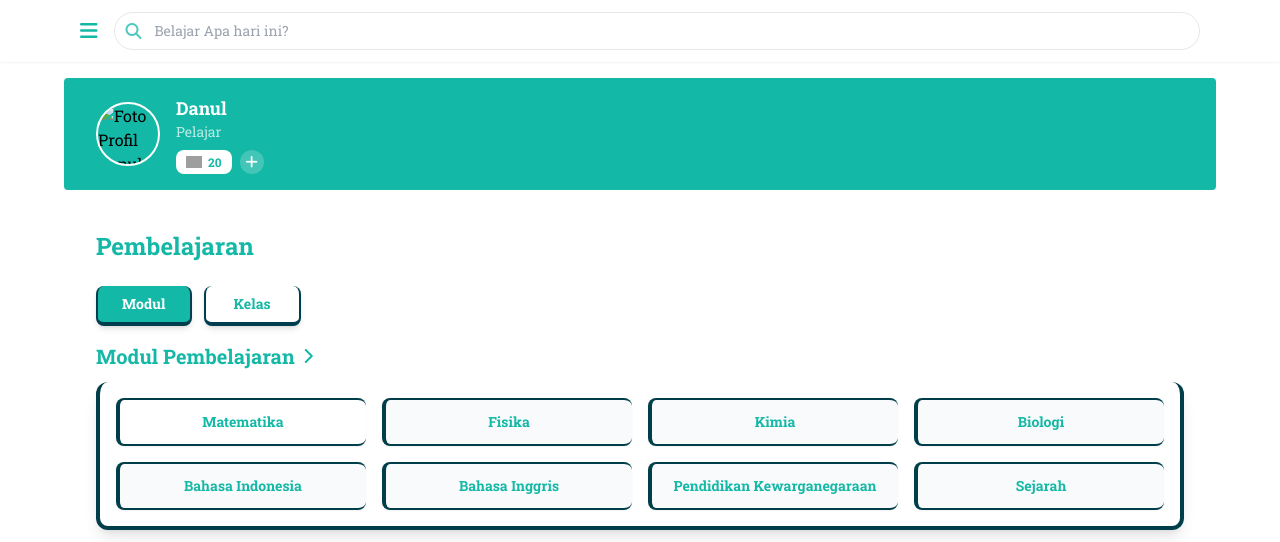
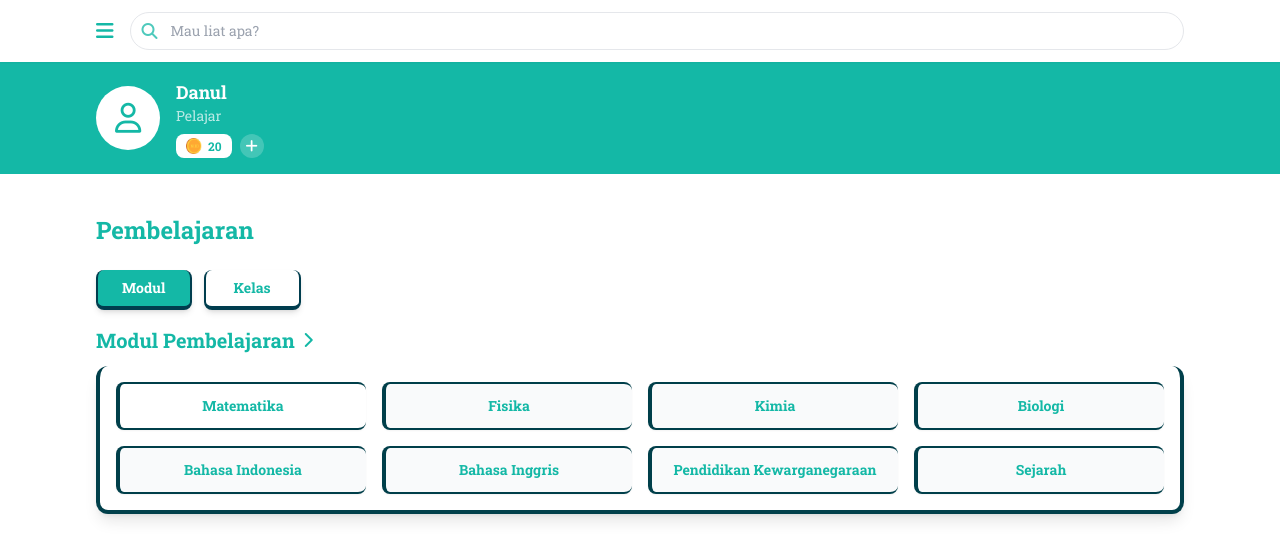
Before and after one commit to NasiHangat/Ngajar.id, a PHP site: page /Murid/murid_dashboard.php in a window 1280 px wide. Shown: the top 542 px of the page. Run offline with PHP 8.4, Linux system fonts and the light colour scheme; a user stored in the database is signed in; some libraries are stand-ins or nearby versions; grey boxes are pictures that could not be loaded.

Commit message:
Update murid_dashboard.php

```diff
--- a/Murid/murid_dashboard.php
+++ b/Murid/murid_dashboard.php
@@ -17,42 +17,42 @@ if ($_SESSION['role'] !== 'murid') {
     <link href="https://fonts.googleapis.com/css2?family=Roboto+Slab:wght@400;700&display=swap" rel="stylesheet">
     <link rel="stylesheet" href="https://cdnjs.cloudflare.com/ajax/libs/font-awesome/6.4.0/css/all.min.css">
 </head>
-<body class="bg-white-50 font-roboto">
+<body>
     <header class="bg-white shadow-sm sticky top-0 z-30">
-    <div class="max-w-6xl mx-auto px-4 py-3 flex items-center space-x-3 sm:space-x-4">
+        <div class="max-w-6xl mx-auto px-4 sm:px-8 py-3 flex items-center space-x-3 sm:space-x-4">
             <div>
                 <button id="hamburgerButton" class="text-teal-500">
                     <i class="fas fa-bars text-xl"></i>
                 </button>
             </div>
             <div class="flex-grow">
-            <div class="flex-grow"> <div class="relative">
-                        <input type="text" placeholder="Belajar Apa hari ini?"
-                            class="bg-search border border-teal=500-lighter text-sm rounded-full
-                                    py-2 px-4 pl-10 focus:outline-none focus:border-teal=500
-                                    block w-full transition-all">
+                <div class="relative">
+                    <input type="text"
+                            placeholder="Mau liat apa?"
+                            class="bg-search border border-teal-500-lighter text-sm rounded-full py-2 px-4 pl-10
+                                focus:outline-none focus:border-teal-500 block w-full transition-all">
                     <div class="absolute inset-y-0 left-0 pl-3 flex items-center pointer-events-none">
                         <i class="fas fa-search text-teal-500 opacity-75"></i>
                     </div>
                 </div>
             </div>
         </div>
+    </header>
+
+    <?php include "../Includes/sidebar.php"?>
+
+    <div class="bg-teal-500 py-4">
+        <div class="max-w-6xl mx-auto px-4 sm:px-8 flex items-start justify-between">
+            <div class="flex items-center space-x-4">
+                <div class="w-14 h-14 sm:w-16 sm:h-16 rounded-full bg-white flex items-center justify-center">
+                    <i class="fa-regular fa-user text-teal-500 text-3xl"></i>
                 </div>
-    </header>
-    <?php include "../Includes/sidebar.php"?>
-    <div class="bg-white py-4">
-    <div class="max-w-6xl bg-gray-100 mx-auto px-4 py-12 bg-teal-500 py-4 rounded">
-        <div class="max-w-6xl mx-auto px-4 flex items-start justify-between">
-            <div class="flex items-center space-x-4">
-                <img src="https://via.placeholder.com/56" alt="Foto Profil Danul"
-                    class="w-14 h-14 sm:w-16 sm:h-16 rounded-full border-2 border-white object-cover">
                 <div class="text-white">
-                    <h2 class="font-bold text-base sm:text-lg leading-tight ">Danul</h2>
+                    <h2 class="font-bold text-base sm:text-lg leading-tight">Danul</h2>
                     <p class="text-white-200 opacity-70 text-xs sm:text-sm leading-tight">Pelajar</p>
-                    <!-- Token dan tombol tambah diletakkan di bawah -->
                     <div class="mt-2 flex items-center space-x-2">
                         <div class="bg-white text-teal-500 text-xs font-semibold px-2.5 py-1 rounded-lg flex items-center">
-                            <img src="coin.png" class="mr-1.5 w-4"></img> 20
+                            <img src="../img/coin.png" class="mr-1.5 w-4"> 20
                         </div>
                         <button class="bg-white bg-opacity-20 hover:bg-opacity-30 text-white rounded-full w-5 h-5 sm:w-6 sm:h-6 flex items-center justify-center">
                             <i class="fas fa-plus text-sm"></i>
@@ -105,40 +105,108 @@ if ($_SESSION['role'] !== 'murid') {
                         </a>
                     </div>
                 </div>
+            </div>
         </section>
+
         <div class="grid grid-cols-1 lg:grid-cols-2 gap-8">
-                <!-- Modul Premium -->
             <section>
                 <div class="flex items-center justify-between mb-4">
-                        <h3 class="text-xl font-bold tteal-500">Modul Premium</h3>
-                        <a href="#" class="text-teal-500 text-sm font-bold flex items-center"><i class="fas fa-chevron-right ml-2 text-xs"></i></a>
+                    <h3 class="text-xl font-bold text-teal-500">Modul Premium</h3>
+                    <a href="#" class="text-teal-500 text-sm font-bold flex items-center">Lihat Semua <i class="fas fa-chevron-right ml-2 text-xs"></i></a>
                 </div>
                 <div class="relative">
                     <div class="absolute top-2 right-2 w-full h-full bg-[#003F4A] rounded-lg z-0"></div>
-                        <div class="relative w-full bg-white border-4 border-[#003F4A] rounded-lg z-10 p-5">
+                    <div class="relative w-full h-full bg-white border-4 border-[#003F4A] rounded-lg z-10 p-5 space-y-3">
                         <div class="grid grid-cols-1 sm:grid-cols-2 gap-5">
-                                <div class="flex items-center space-x-4"><div class="bg-teal-500 text-white font-bold p-4 py-8 border-l-8 border-[#003F4A] rounded-lg shadow-md">UTBK</div><div><p class="text-teal-500 font-bold">Tes soal UTBK</p><div class="flex items-center text-sm mt-1"><img src="coin.png" class="mr-1.5"></img><p class="text-teal-500 font-bold">100</p></div></div></div>
-                                <div class="flex items-center space-x-4"><div class="bg-teal-500 text-white font-bold p-4 py-8 border-l-8 border-[#003F4A] rounded-lg shadow-md">CPNS</div><div><p class="text-teal-500 font-bold">Tes soal CPNS</p><div class="flex items-center text-sm mt-1"><img src="coin.png" class="mr-1.5"></img><p class="text-teal-500 font-bold">100</p></div></div></div>
-                                <div class="flex items-center space-x-4"><div class="bg-teal-500 text-white font-bold p-4 py-8 border-l-8 border-[#003F4A] rounded-lg shadow-md">BUMN</div><div><p class="text-teal-500 font-bold">Tes soal BUMN</p><div class="flex items-center text-sm mt-1"><img src="coin.png" class="mr-1.5"></img></i><p class="text-teal-500 font-bold">100</p></div></div></div>
-                                <div class="flex items-center space-x-4"><div class="bg-teal-500 text-white font-bold p-4 py-8 border-l-8 border-[#003F4A] rounded-lg shadow-md">AKPOL</div><div><p class="text-teal-500 font-bold">Tes soal AKPOL</p><div class="flex items-center text-sm mt-1"><img src="coin.png" class="mr-1.5"></img></i><p class="text-teal-500 font-bold">100</p></div></div></div>
+                            <div class="flex items-start space-x-4">
+                                <div class="bg-teal-500 text-white font-bold p-4 py-10 border-l-8 border-[#003F4A] rounded-lg shadow-md">UTBK</div>
+                                <div>
+                                    <p class="text-teal-500 font-bold">Tes soal UTBK</p>
+                                    <div class="flex items-center text-sm tex mt-1">
+                                        <img src="../img/coin.png" class="mr-1.5 w-4"> 20
+                                    </div>
+                                </div>
+                            </div>
+                            <div class="flex items-start space-x-4">
+                                <div class="bg-teal-500 text-white font-bold p-4 py-10 border-l-8 border-[#003F4A] rounded-lg shadow-md">CPNS</div>
+                                <div>
+                                    <p class="text-teal-500 font-bold">Tes soal CPNS</p>
+                                    <div class="flex items-center text-sm mt-1">
+                                        <img src="../img/coin.png" class="mr-1.5 w-4"> 20
+                                    </div>
+                                </div>
+                            </div>
+                            <div class="flex items-start space-x-4">
+                                <div class="bg-teal-500 text-white font-bold p-3.5 py-10 border-l-8 border-[#003F4A] rounded-lg shadow-md">BUMN</div>
+                                <div>
+                                    <p class="text-teal-500 font-bold">Tes soal BUMN</p>
+                                    <div class="flex items-center text-sm mt-1">
+                                        <img src="../img/coin.png" class="mr-1.5 w-4"> 20
+                                    </div>
+                                </div>
+                            </div>
+                            <div class="flex items-start space-x-4">
+                                <div class="bg-teal-500 text-white font-bold p-3 py-10 border-l-8 border-[#003F4A] rounded-lg shadow-md">AKPOL</div>
+                                <div>
+                                    <p class="text-teal-500 font-bold">Tes soal AKPOL</p>
+                                    <div class="flex items-center text-sm mt-1">
+                                        <img src="../img/coin.png" class="mr-1.5 w-4"> 20
+                                    </div>
+                                </div>
+                            </div>
                         </div>
                     </div>
                 </div>
             </section>
 
-                <!-- Terakhir Dipelajari -->
             <section>
                 <div class="flex items-center justify-between mb-4">
                     <h3 class="text-xl font-bold text-teal-500">Terakhir Dipelajari</h3>
-                        <a href="#" class="text-teal-500 text-sm font-bold flex items-center"><i class="fas fa-chevron-right ml-2 text-xs"></i></a>
+                    <a href="#" class="text-teal-500 text-sm font-bold flex items-center">Lihat Semua <i class="fas fa-chevron-right ml-2 text-xs"></i></a>
                 </div>
                 <div class="relative">
                     <div class="absolute top-2 right-2 w-full h-full bg-[#003F4A] rounded-lg z-0"></div>
                     <div class="relative w-full h-full bg-white border-4 border-[#003F4A] rounded-lg z-10 p-5 space-y-3">
-                            <a href="#" class="flex items-center space-x-4 p-3 rounded-lg hover:bg-gray-100 transition-colors"><div class="flex-shrink-0 w-12 h-12 rounded-lg bg-teal-500 text-white flex items-center justify-center border-l-4 border-[#003F4A]"><i class="fa-solid fa-calculator text-2xl"></i></div><div class="flex-grow"><h5 class="text-m font-bold text-teal-500">Aljabar Linear</h5><p class="text-xs text-teal-500">Deskripsi Singkat</p></div><span class="text-xs font-bold text-teal-500">12 Soal</span></a>
-                            <a href="#" class="flex items-center space-x-4 p-3 rounded-lg hover:bg-gray-100 transition-colors"><div class="flex-shrink-0 w-12 h-12 rounded-lg bg-teal-500 text-white flex items-center justify-center border-l-4 border-[#003F4A]"><i class="fa-solid fa-calculator text-2xl"></i></div><div class="flex-grow"><h5 class="text-m font-bold text-teal-500">Aljabar Linear</h5><p class="text-xs text-teal-500">Deskripsi Singkat</p></div><span class="text-xs font-bold text-teal-500">12 Soal</span></a>
-                            <a href="#" class="flex items-center space-x-4 p-3 rounded-lg hover:bg-gray-100 transition-colors"><div class="flex-shrink-0 w-12 h-12 rounded-lg bg-teal-500 text-white flex items-center justify-center border-l-4 border-[#003F4A]"><i class="fa-solid fa-calculator text-2xl"></i></div><div class="flex-grow"><h5 class="text-m font-bold text-teal-500">Aljabar Linear</h5><p class="text-xs text-teal-500">Deskripsi Singkat</p></div><span class="text-xs font-bold text-teal-500">12 Soal</span></a>
-                            <a href="#" class="flex items-center space-x-4 p-3 rounded-lg hover:bg-gray-100 transition-colors"><div class="flex-shrink-0 w-12 h-12 rounded-lg bg-teal-500 text-white flex items-center justify-center border-l-4 border-[#003F4A]"><i class="fa-solid fa-calculator text-2xl"></i></div><div class="flex-grow"><h5 class="text-m font-bold text-teal-500">Aljabar Linear</h5><p class="text-xs text-teal-500">Deskripsi Singkat</p></div><span class="text-xs font-bold text-teal-500">12 Soal</span></a>
+                        <a href="#" class="flex items-center space-x-4 p-3 rounded-lg hover:bg-gray-100 transition-colors">
+                            <div class="flex-shrink-0 w-12 h-16 rounded-lg bg-teal-500 text-white flex items-center justify-center border-l-4 border-[#003F4A]">
+                                <i class="fa-solid fa-calculator text-2xl"></i>
+                            </div>
+                            <div class="flex-grow">
+                                <h5 class="text-m font-bold text-teal-500">Aljabar Linear</h5>
+                                <p class="text-xs text-teal-500">Deskripsi Singkat</p>
+                            </div>
+                            <span class="text-xs font-bold text-teal-500">12 Soal</span>
+                        </a>
+                        <a href="#" class="flex items-center space-x-4 p-3 rounded-lg hover:bg-gray-100 transition-colors">
+                            <div class="flex-shrink-0 w-12 h-16 rounded-lg bg-teal-500 text-white flex items-center justify-center border-l-4 border-[#003F4A]">
+                                <i class="fa-solid fa-calculator text-2xl"></i>
+                            </div>
+                            <div class="flex-grow">
+                                <h5 class="text-m font-bold text-teal-500">Aljabar Linear</h5>
+                                <p class="text-xs text-teal-500">Deskripsi Singkat</p>
+                            </div>
+                            <span class="text-xs font-bold text-teal-500">12 Soal</span>
+                        </a>
+                        <a href="#" class="flex items-center space-x-4 p-3 rounded-lg hover:bg-gray-100 transition-colors">
+                            <div class="flex-shrink-0 w-12 h-16 rounded-lg bg-teal-500 text-white flex items-center justify-center border-l-4 border-[#003F4A]">
+                                <i class="fa-solid fa-calculator text-2xl"></i>
+                            </div>
+                            <div class="flex-grow">
+                                <h5 class="text-m font-bold text-teal-500">Aljabar Linear</h5>
+                                <p class="text-xs text-teal-500">Deskripsi Singkat</p>
+                            </div>
+                            <span class="text-xs font-bold text-teal-500">12 Soal</span>
+                        </a>
+                        <a href="#" class="flex items-center space-x-4 p-3 rounded-lg hover:bg-gray-100 transition-colors">
+                            <div class="flex-shrink-0 w-12 h-16 rounded-lg bg-teal-500 text-white flex items-center justify-center border-l-4 border-[#003F4A]">
+                                <i class="fa-solid fa-calculator text-2xl"></i>
+                            </div>
+                            <div class="flex-grow">
+                                <h5 class="text-m font-bold text-teal-500">Aljabar Linear</h5>
+                                <p class="text-xs text-teal-500">Deskripsi Singkat</p>
+                            </div>
+                            <span class="text-xs font-bold text-teal-500">12 Soal</span>
+                        </a>
                     </div>
                 </div>
             </section>
```
Lines whose indentation alone changed are shown as unchanged.
